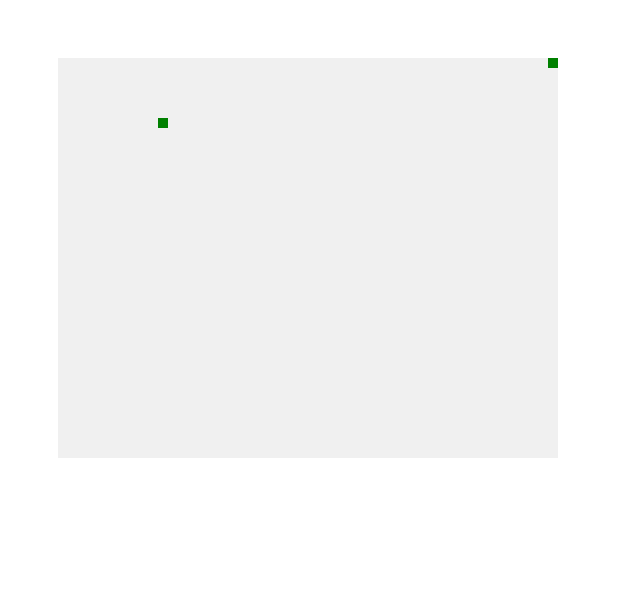
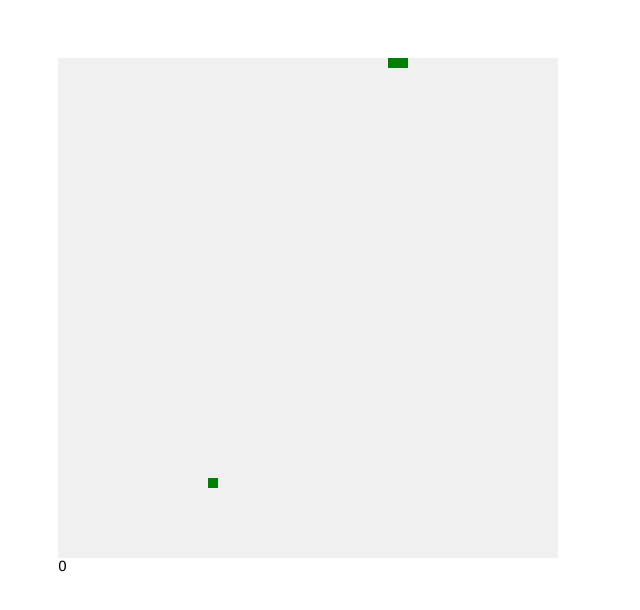
Before and after one commit to peterdee/js-snake, a website: page public/index.html in a window 1280 px wide. Shown: the whole page, without its empty margins (0-640 px from the left). Drawn offline with Linux system fonts and the light colour scheme.

Commit message:
Fix food spawning, add ES6 classes

```diff
--- a/public/index.html
+++ b/public/index.html
@@ -2,11 +2,14 @@
   <head>
     <link rel="stylesheet" href="/styles/style.css">
     <script src="/js/jq.js"></script>
+    <script src="/js/constants.js"></script>
+    <script src="/js/utilities.js"></script>
     <script src="/js/app.js"></script>
     <title>JS Snake</title>
   </head>
   <body>
     <div id="root"></div>
     <canvas id="canvas"></canvas>
+    <div id="score">0</div>
   </body>
 </html>
--- a/public/js/app.js
+++ b/public/js/app.js
@@ -1,55 +1,76 @@
-// square size
-const size = 10;
-
-// play field size
-const fieldSize = {
-  height: 40,
-  width: 50,
-};
-
-// movement direction
-const directions = {
-  down: 'down',
-  left: 'left',
-  right: 'right',
-  up: 'up',
-};
 let direction = directions.right;
 
-// snake
-let snake = [
-  {
+class Point {
+  constructor({ x = 0, y = 0 }) {
+    this.x = x;
+    this.y = y;
+  }
+
+  updatePoint({ x = 0, y = 0 }) {
+    this.x = x;
+    this.y = y;
+  }
+}
+
+class Snake {
+  constructor(initialState = [new Point({ x: 0, y: 0 })]) {
+    this.segments = [...initialState];
+  }
+
+  add(segment = new Point()) {
+    this.segments.push(segment);
+  }
+
+  remove() {
+    this.segments = this.segments.slice(1);
+  }
+}
+
+// create snake
+const snake = new Snake([
+  new Point({
     x: 0,
     y: 0,
-  },
-  {
+  }),
+  new Point({
     x: 0 + size,
     y: 0,
-  },
-  {
+  }),
+  new Point({
     x: 0 + (size * 2),
     y: 0,
-  },
-];
+  }),
+]);
 
 let timer;
 
-const foodPosition = {
-  x: 400,
-  y: 400,
-};
+let interval = 150;
+
+let score = 0;
+
+const foodPosition = new Point({
+  x: 0,
+  y: 0,
+});
 
 let moveLocked = false;
 
+/**
+ * Draw food square
+ * @param {CanvasRenderingContext2D} context - canvas context
+ * @param {Snake} snake - snake segments
+ * @returns {void}
+ */
 function drawFood(context, snake = []) {
-  const foodPositionX = Math.round((Math.random() * 10));
-  const foodPositionY = Math.round((Math.random() * 10));
+  const { x =  0, y = 0 } = generateFoodPosition(snake.segments);
 
-  foodPosition.x = foodPositionX * size;
-  foodPosition.y = foodPositionY * size;
+  foodPosition.updatePoint({
+    x: x * size,
+    y: y * size,
+  });
 
   context.fillStyle = 'green';
-  context.fillRect(
+  return context.fillRect(
     foodPosition.x,
     foodPosition.y,
     size,
@@ -57,24 +78,49 @@ function drawFood(context, snake = []) {
   );
 }
 
-function drawSnake(context) {
+/**
+ * Draw food square
+ * @param {CanvasRenderingContext2D} context - canvas context
+ * @param {Snake} snake - snake segments
+ * @returns {void}
+ */
+function drawSnake(context, snake) {
+  return snake.segments.forEach((square) => context.fillRect(
+    square.x,
+    square.y,
+    size,
+    size,
+  ));
+}
+
+/**
+ * Update score count in DOM
+ * @param {number} score - game score
+ * @returns {void}
+ */
+const updateScore = (score = 0) => $('#score').empty().append(score);
+
+/**
+ * Run the game
+ * @param {CanvasRenderingContext2D} context - canvas context
+ * @returns {void}
+ */
+function runGame(context) {
   context.canvas.height = fieldSize.height * size;
   context.canvas.width = fieldSize.width * size;
 
   context.fillStyle = 'green';
 
-  let interval = 100;
   timer = setInterval(() => {
-    snake.forEach((square) => context.fillRect(
-      square.x,
-      square.y,
-      size,
-      size,
-    ));
-    const head = { ...snake[snake.length - 1] };
+    drawSnake(context, snake);
+    const { segments } = snake;
+    const head = new Point({
+      x: segments[segments.length - 1].x,
+      y: segments[segments.length - 1].y,
+    });
 
     // check snake body collision
-    snake.slice(0, snake.length - 2).forEach((square) => {
+    segments.slice(0, segments.length - 2).forEach((square) => {
       if (head.x === square.x && head.y === square.y) {
         clearInterval(timer);
       }
@@ -92,7 +138,7 @@ function drawSnake(context) {
     if (direction === directions.up) {
       head.y = head.y - size;
     }
-    snake.push(head);
+    snake.add(head);
 
     // check field border collision
     if (head.x > fieldSize.width * size
@@ -103,17 +149,18 @@ function drawSnake(context) {
     }
 
     context.clearRect(
-      snake[0].x,
-      snake[0].y,
+      segments[0].x,
+      segments[0].y,
       size,
       size,
     );
 
     // check if food is eaten
     if (!(head.x === foodPosition.x && head.y === foodPosition.y)) {
-      snake = snake.splice(1);
+      snake.remove();
     } else {
-      console.log('eating')
+      score += 1;
+      updateScore(score);
       drawFood(context, snake);
     }
 
@@ -148,7 +195,7 @@ function handleKeys({ keyCode = 0 }) {
 
 $(document).ready(() => {
   const context = $('#canvas')[0].getContext('2d');
-  drawSnake(context);
+  runGame(context);
   drawFood(context);
   $(document).on('keydown', handleKeys);
 });
--- /dev/null
+++ b/public/js/constants.js
@@ -0,0 +1,16 @@
+// movement direction
+const directions = {
+  down: 'down',
+  left: 'left',
+  right: 'right',
+  up: 'up',
+};
+
+// play field size (squares)
+const fieldSize = {
+  height: 50,
+  width: 50,
+};
+
+// square size
+const size = 10;
--- /dev/null
+++ b/public/js/utilities.js
@@ -0,0 +1,29 @@
+/**
+ * Generate random coordinate position
+ */
+const generateRandomPosition = () => Math.round((Math.random() * 100) / 2);
+
+/**
+ * Generate food position (recursive)
+ * @param {Point[]} segments - array of Points
+ * @returns {{ x: number, y: number}}
+ */
+const generateFoodPosition = (segments = [new Point({ x: 0, y: 0 })]) => {
+  const X = generateRandomPosition();
+  const Y = generateRandomPosition();
+  const foodPositionX = X === 50 ? 49 : X;
+  const foodPositionY = Y === 50 ? 49 : Y;
+  let reroll = false;
+  segments.forEach((segment) => {
+    if (foodPositionX === segment.x && foodPositionY === segment.y) {
+      reroll = true;
+    }
+  });
+  if (reroll) {
+    return generateFoodPosition(segments);
+  }
+  return {
+    x: foodPositionX,
+    y: foodPositionY,
+  };
+}
```
